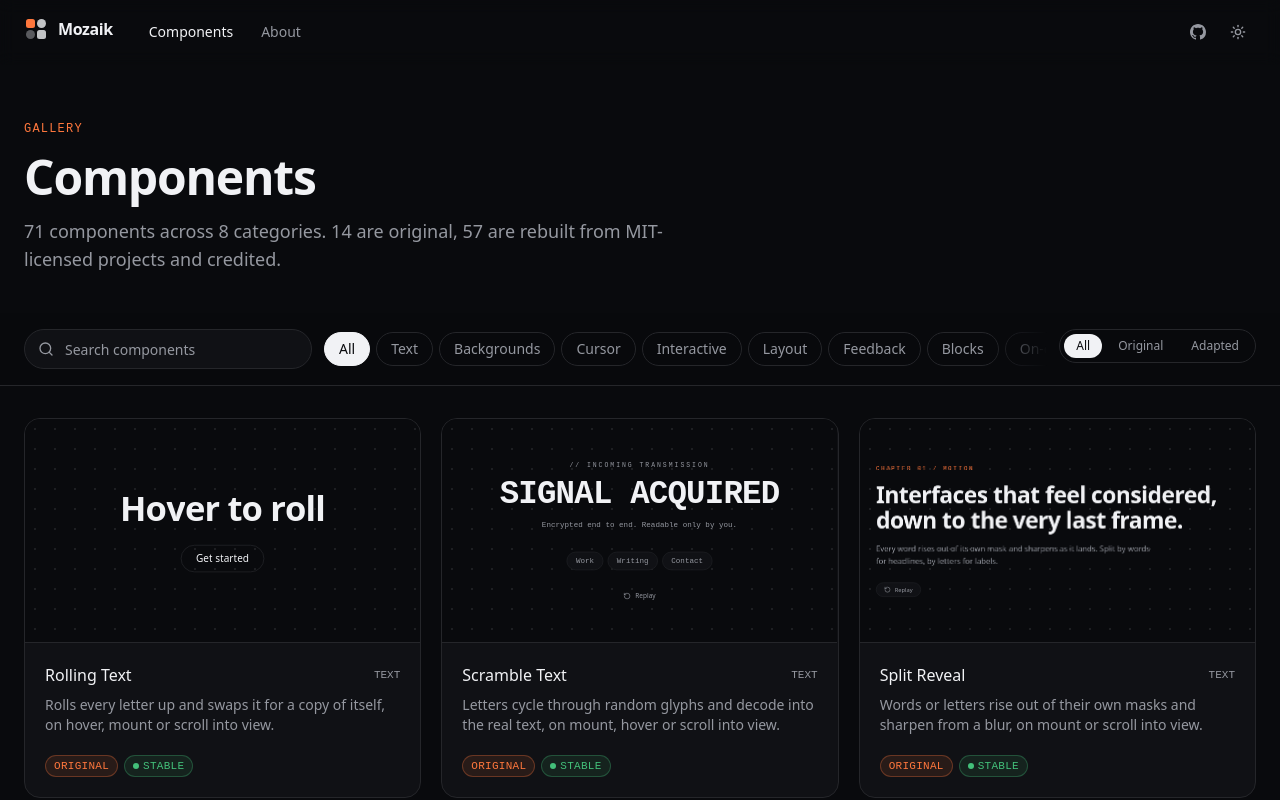
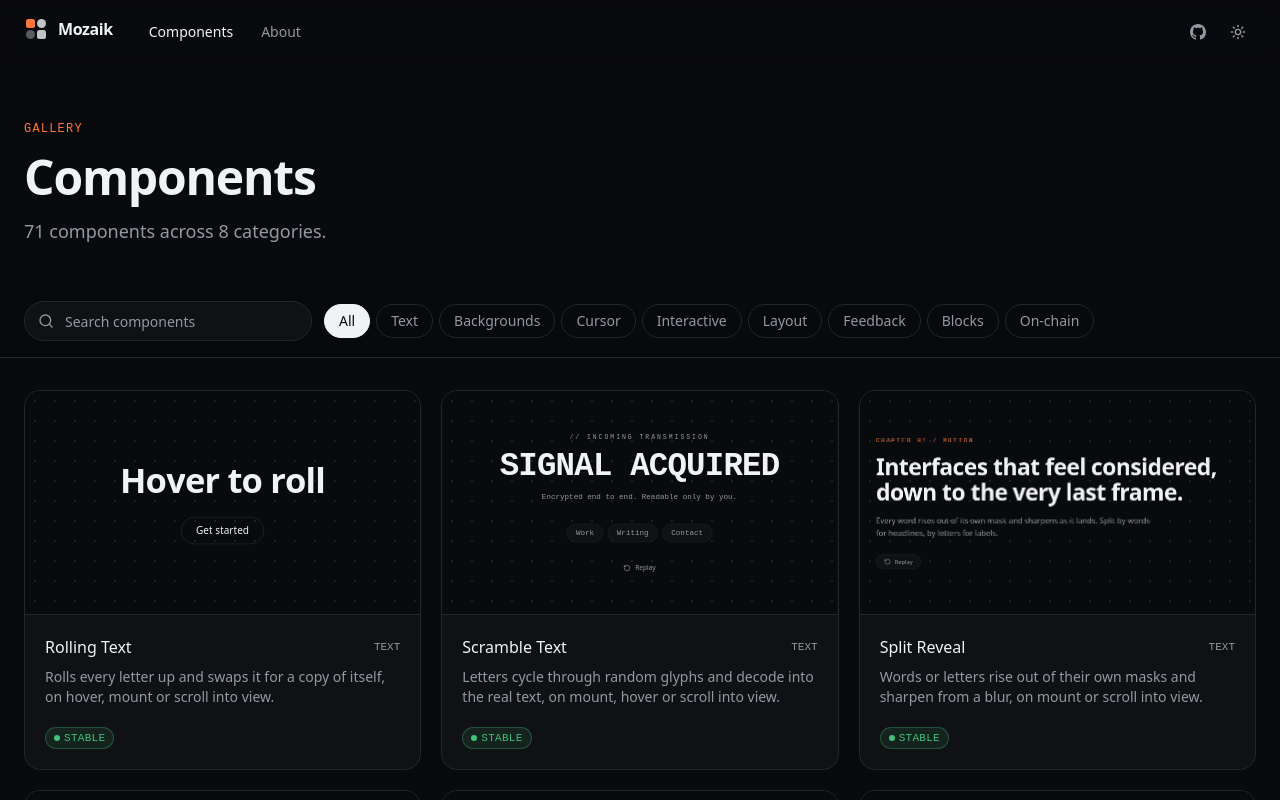
Before and after one commit to goktas-batuhan/mozaik-site, a React (Vite) app: page /components in a window 1280 px wide. Shown: the top 800 px of the page. Built offline with nearby package versions, Linux system fonts and the light colour scheme.

Commit message:
Remove the original/adapted layer badges and filter

```diff
--- a/src/pages/ComponentPage.tsx
+++ b/src/pages/ComponentPage.tsx
@@ -12,7 +12,7 @@ import {
 } from '@/site/data'
 import { useTitle } from '@/site/meta'
 import { PreviewFrame } from '@/site/preview'
-import { Badge, CodeBlock, Command, LayerBadge, StatusBadge, Tabs } from '@/site/ui'
+import { Badge, CodeBlock, Command, StatusBadge, Tabs } from '@/site/ui'
 import { NotFound } from './NotFound'
 
 export function ComponentPage() {
@@ -59,7 +59,6 @@ export function ComponentPage() {
           <h1 className="text-4xl font-semibold tracking-tight">{entry.title}</h1>
           <p className="max-w-2xl text-lg text-pretty text-muted-foreground">{entry.description}</p>
           <div className="flex flex-wrap gap-1.5">
-            <LayerBadge layer={entry.layer} />
             <StatusBadge status={entry.status} />
             {entry.tags.map((t) => (
               <Badge key={t}>{t}</Badge>
--- a/src/pages/Gallery.tsx
+++ b/src/pages/Gallery.tsx
@@ -5,19 +5,12 @@ import { cn } from '@/lib/utils'
 import { CATEGORIES, categoryLabel, inCategoryOrder, stats } from '@/site/data'
 import { useTitle } from '@/site/meta'
 import { MiniPreview } from '@/site/preview'
-import { LayerBadge, StatusBadge } from '@/site/ui'
-
-const LAYERS = [
-  { id: '', label: 'All' },
-  { id: 'A', label: 'Original' },
-  { id: 'B', label: 'Adapted' },
-]
+import { StatusBadge } from '@/site/ui'
 
 export function Gallery() {
   useTitle('Components')
   const [params, setParams] = useSearchParams()
   const category = params.get('category') ?? ''
-  const layer = params.get('layer') ?? ''
   const q = params.get('q') ?? ''
 
   const set = (key: string, value: string) => {
@@ -32,10 +25,9 @@ export function Gallery() {
     return inCategoryOrder.filter(
       (c) =>
         (!category || c.category === category) &&
-        (!layer || c.layer === layer) &&
         (!needle || [c.name, c.title, c.description, ...c.tags].some((s) => s.toLowerCase().includes(needle))),
     )
-  }, [category, layer, q])
+  }, [category, q])
 
   return (
     <div className="mx-auto max-w-7xl px-4 pt-14 sm:px-6">
@@ -43,8 +35,7 @@ export function Gallery() {
         <p className="font-mono text-xs tracking-widest text-primary uppercase">Gallery</p>
         <h1 className="text-4xl font-semibold tracking-tight sm:text-5xl">Components</h1>
         <p className="text-lg text-muted-foreground">
-          {stats.total} components across {CATEGORIES.length} categories. {stats.original} are original, {stats.adapted}{' '}
-          are rebuilt from MIT-licensed projects and credited.
+          {stats.total} components across {CATEGORIES.length} categories.
         </p>
       </header>
 
@@ -81,22 +72,6 @@ export function Gallery() {
               </Chip>
             ))}
           </div>
-          <div role="group" aria-label="Layer" className="flex shrink-0 gap-1 self-start rounded-full border p-1">
-            {LAYERS.map((l) => (
-              <button
-                key={l.id}
-                type="button"
-                aria-pressed={layer === l.id}
-                onClick={() => set('layer', l.id)}
-                className={cn(
-                  'rounded-full px-3 py-1 text-xs font-medium transition-colors',
-                  layer === l.id ? 'bg-foreground text-background' : 'text-muted-foreground hover:text-foreground',
-                )}
-              >
-                {l.label}
-              </button>
-            ))}
-          </div>
         </div>
       </div>
 
@@ -128,7 +103,6 @@ export function Gallery() {
                   </div>
                   <p className="line-clamp-2 text-sm text-muted-foreground">{c.description}</p>
                   <div className="mt-auto flex gap-1.5 pt-3">
-                    <LayerBadge layer={c.layer} />
                     <StatusBadge status={c.status} />
                   </div>
                 </div>
--- a/src/pages/HomeSections.tsx
+++ b/src/pages/HomeSections.tsx
@@ -40,7 +40,7 @@ export function HomeSections() {
         <dl className="mx-auto grid max-w-7xl grid-cols-2 divide-border px-4 sm:px-6 md:grid-cols-4 md:divide-x">
           {[
             { value: stats.total, label: 'Components' },
-            { value: stats.original, label: 'Written from scratch' },
+            { value: CATEGORIES.length, label: 'Categories' },
             { value: stats.sources, label: 'MIT sources credited' },
             { value: Math.round((stats.stable / stats.total) * 100), label: 'Pass the quality gate', suffix: '%' },
           ].map((s) => (
--- a/src/site/data.ts
+++ b/src/site/data.ts
@@ -95,8 +95,6 @@ export async function loadDoc(name: string) {
 
 export const stats = {
   total: components.length,
-  original: components.filter((c) => c.layer === 'A').length,
-  adapted: components.filter((c) => c.layer === 'B').length,
   stable: components.filter((c) => c.status === 'stable').length,
   sources: new Set(components.flatMap((c) => (c.source === 'original' ? [] : [c.source.repo]))).size,
 }
--- a/src/site/ui.tsx
+++ b/src/site/ui.tsx
@@ -51,10 +51,6 @@ export function StatusBadge({ status }: { status: 'stable' | 'beta' }) {
       {status}
     </Badge>
   )
-}
-
-export function LayerBadge({ layer }: { layer: 'A' | 'B' }) {
-  return <Badge tone={layer === 'A' ? 'primary' : 'neutral'}>{layer === 'A' ? 'original' : 'adapted'}</Badge>
 }
 
 export function CopyButton({ value, label = 'Copy', className }: { value: string; label?: string; className?: string }) {
```
